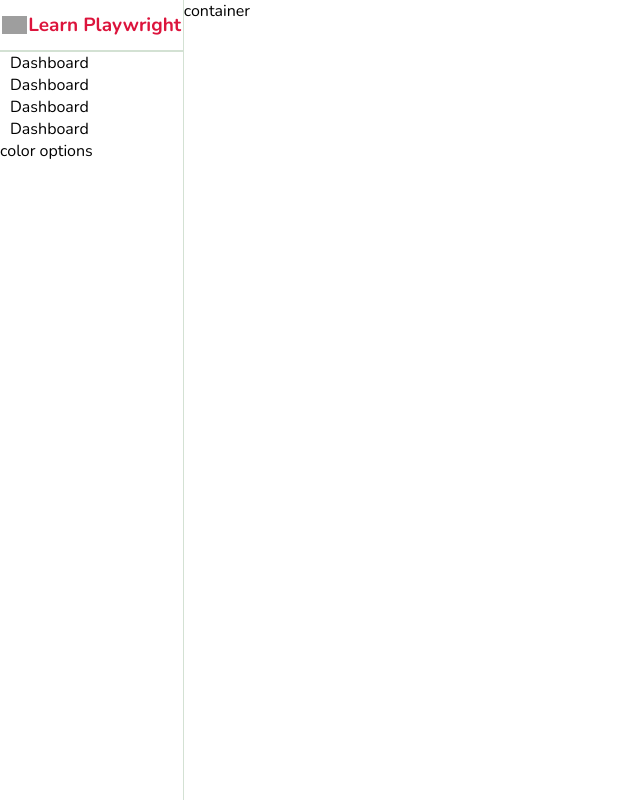
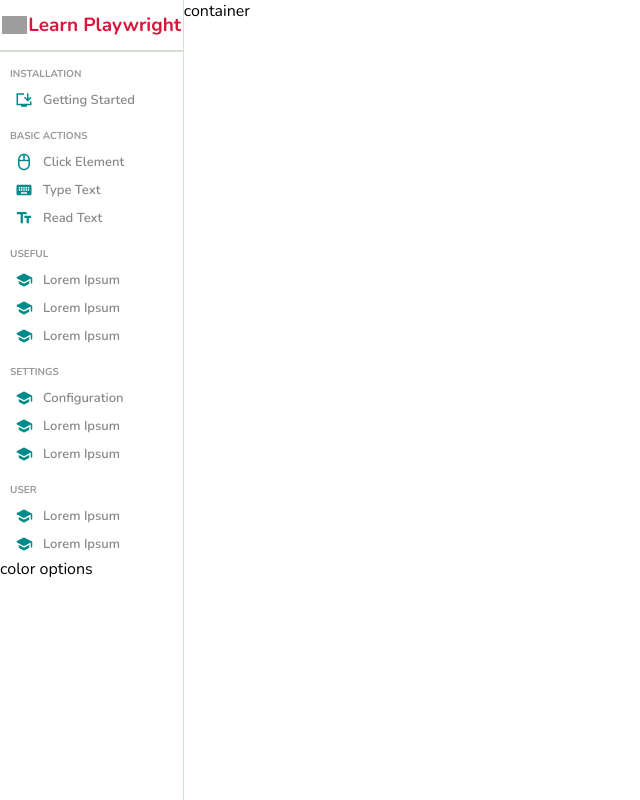
Before and after one commit to AlexKomanov/playwright-tutorials, a React (Create React App) app: page / in a window 1280 px wide. Shown: the whole page, without its empty margins (0-640 px from the left). Built offline with nearby package versions, Linux system fonts and the light colour scheme; grey boxes are pictures that could not be loaded.

Commit message:
Adding additional sections and styles to the sidebar component

```diff
--- a/src/components/sidebar/Sidebar.jsx
+++ b/src/components/sidebar/Sidebar.jsx
@@ -1,27 +1,70 @@
 import "./sidebar.scss";
+import { InstallDesktopSharp, Keyboard, MouseOutlined, SchoolRounded, TextFieldsOutlined } from '@mui/icons-material'
 
 const Sidebar = () => {
     return (
         <div className='sidebar'>
             <div className="top">
-                <img className='pl-logo' src="https://playwright.dev/img/playwright-logo.svg" alt="playwright-logo"/>
+                <img className='pl-logo' src="https://playwright.dev/img/playwright-logo.svg" alt="playwright-logo" />
                 <span className="logo">Learn Playwright</span>
             </div>
             <hr />
             <div className="center">
                 <ul>
+                    <p className="title">INSTALLATION</p>
                     <li>
-                        <span>Dashboard</span>
+                        <InstallDesktopSharp className="icon" />
+                        <span>Getting Started</span>
+                    </li>
+                    <p className="title">BASIC ACTIONS</p>
+                    <li>
+                        <MouseOutlined className="icon" />
+                        <span>Click Element</span>
                     </li>
                     <li>
-                        <span>Dashboard</span>
+                    <Keyboard className="icon"/>
+                        <span>Type Text</span>
                     </li>
                     <li>
-                        <span>Dashboard</span>
+                    <TextFieldsOutlined className="icon"/>
+                        <span>Read Text</span>
+                    </li>
+                    <p className="title">USEFUL</p>
+                    <li>
+                    <SchoolRounded className="icon"/>
+                        <span>Lorem Ipsum</span>
                     </li>
                     <li>
-                        <span>Dashboard</span>
+                    <SchoolRounded className="icon"/>
+                        <span>Lorem Ipsum</span>
                     </li>
+                    <li>
+                    <SchoolRounded className="icon"/>
+                        <span>Lorem Ipsum</span>
+                    </li>
+                    <p className="title">SETTINGS</p>
+                    <li>
+                    <SchoolRounded className="icon"/>
+                        <span>Configuration</span>
+                    </li>
+                    <li>
+                        <SchoolRounded className="icon"/>
+                        <span>Lorem Ipsum</span>
+                    </li>
+                    <li>
+                        <SchoolRounded className="icon"/>
+                        <span>Lorem Ipsum</span>
+                    </li>
+                    <p className="title">USER</p>
+                    <li>
+                        <SchoolRounded className="icon"/>
+                        <span>Lorem Ipsum</span>
+                    </li>
+                    <li>
+                        <SchoolRounded className="icon"/>
+                        <span>Lorem Ipsum</span>
+                    </li>
+
                 </ul>
             </div>
             <div className="bottom">
--- a/src/components/sidebar/sidebar.scss
+++ b/src/components/sidebar/sidebar.scss
@@ -34,6 +34,37 @@
             list-style: none;
             padding: 0;
             margin: 0;
+
+            .title {
+                font-size: 10px;
+                font-weight: bold;
+                color: #999;
+                margin-top: 15px;
+                margin-bottom: 5px;
+            }
+
+            li {
+                display: flex;
+                align-items: center;
+                padding: 5px;
+                cursor: pointer;
+
+                &:hover {
+                    background-color: #e4f0e9;
+                }
+
+                .icon {
+                    font-size: 18px;
+                    color: darkcyan;
+                }
+
+                span {
+                    font-size: 13px;
+                    font-weight: 600;
+                    color: #888;
+                    margin-left: 10px;
+                }
+            }
         }
     }
 }
```
